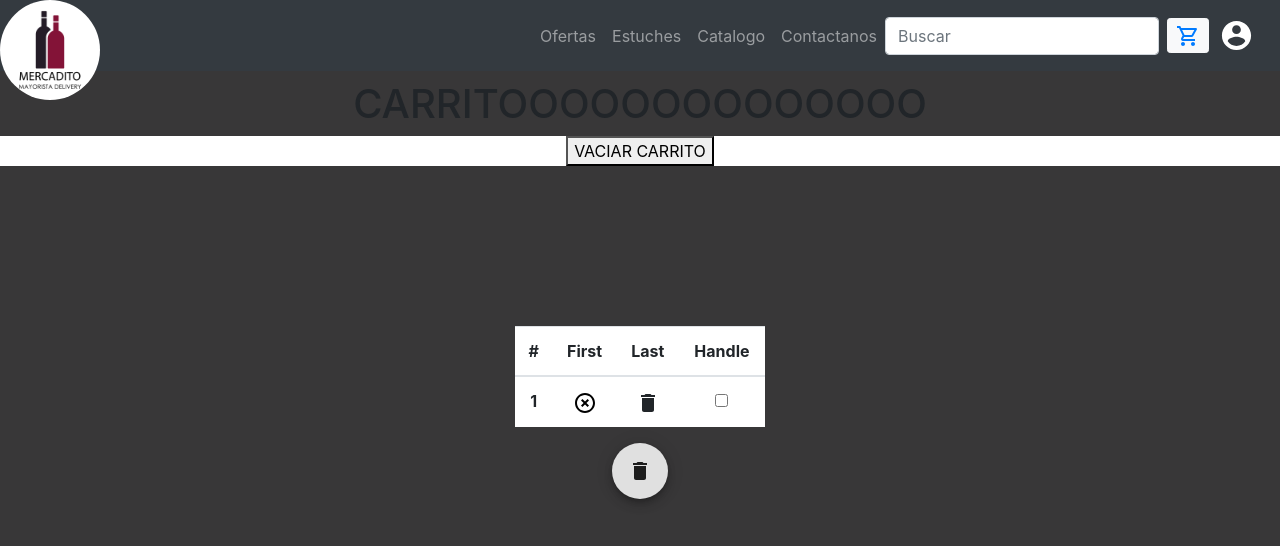
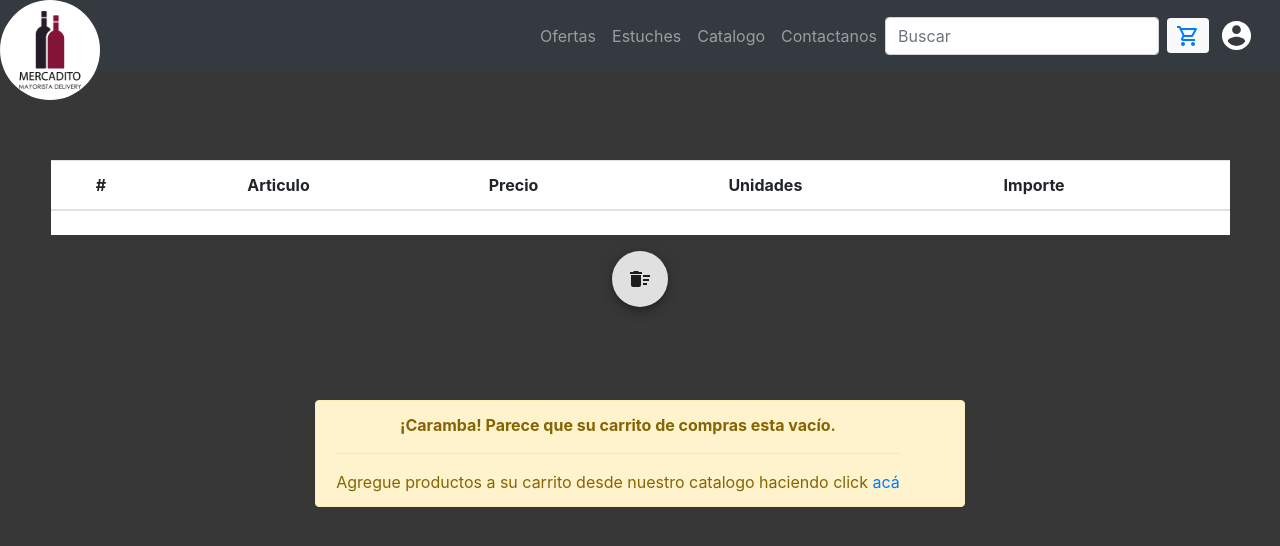
Before and after one commit to cgandu/tienda-react, a React (Create React App) app: page /cart in a window 1280 px wide. Shown: the top 546 px of the page. Built offline with nearby package versions, Linux system fonts and the light colour scheme.

Commit message:
agrego vista de cart desglosado

```diff
--- a/package.json
+++ b/package.json
@@ -8,6 +8,7 @@
     "@testing-library/jest-dom": "^4.2.4",
     "@testing-library/react": "^9.5.0",
     "@testing-library/user-event": "^7.2.1",
+    "firebase": "^7.2.3",
     "react": "^16.14.0",
     "react-dom": "^16.14.0",
     "react-router-dom": "^5.2.0",
--- /dev/null
+++ b/src/components/Alerta.js
@@ -0,0 +1,27 @@
+import React from "react";
+import { Link } from "react-router-dom";
+
+function Alerta({ infoPrimary, infoSecondary, destino}) {
+  return (
+    <>
+      <div
+        className="alert alert-warning alert-dismissible fade show justify-content-center"
+        role="alert"
+        style={{
+          position: "absolute",
+          top: "50%",
+          zIndex: "1000"
+        }}
+      >
+        <strong>{infoPrimary}</strong> <hr />
+        {infoSecondary} haciendo click
+        <Link to={{ pathname: destino }} style={{ textDecoration: "none" }}>
+          {" "}
+          acá
+        </Link>
+      </div>
+    </>
+  );
+}
+
+export default Alerta;
--- a/src/components/Cart.js
+++ b/src/components/Cart.js
@@ -1,28 +1,82 @@
 import React, { useContext } from "react";
+import Alerta from "./Alerta.js";
 import { CartContext } from "./CartContext.js";
-import InteractiveList from "./InteractiveList.js";
+import Fab from "@material-ui/core/Fab";
+import HighlightOffIcon from "@material-ui/icons/HighlightOff";
+import DeleteSweepIcon from "@material-ui/icons/DeleteSweep";
 
 function Cart() {
   const { cartItems, removeItemFromCart, clearCart } = useContext(CartContext);
+  let total = 0;
+  cartItems.forEach((e) => {
+    total += e.item.price * e.quantity;
+  });
 
   return (
     <>
-      <h1 style={{ marginTop: "5rem" }}>CARRITOOOOOOOOOOOOOO</h1>
-      <ul
-        style={{ backgroundColor: "white" }}
-        className="list-group list-group-flush"
+      <div
+        className="row justify-content-center"
+        style={{ alignItems: "center" }}
       >
-        {cartItems.map((e, idx) => (
-          <li key={idx}>
-            {e.item.title} / / / {e.quantity} / / /{" "}
-            <button onClick={() => removeItemFromCart(e.item.id)}>x</button>
-          </li>
-        ))}
-        <div style={{ textAlign: "center" }}>
-          <button onClick={() => clearCart()}>VACIAR CARRITO</button>
-        </div>
-      </ul>
-      <InteractiveList />
+        {cartItems.length !== 0 ? (
+          ""
+        ) : (
+          <Alerta
+            infoPrimary={
+              "¡Caramba! Parece que su carrito de compras esta vacío."
+            }
+            infoSecondary={
+              "Agregue productos a su carrito desde nuestro catalogo"
+            }
+            destino={"/"}
+          />
+        )}
+        <table
+          className="table table-hover justify-content-center"
+          style={{ marginTop: "10rem", maxWidth: "90%", background: "white" }}
+        >
+          <thead>
+            <tr>
+              <th scope="col">#</th>
+              <th scope="col">Articulo</th>
+              <th scope="col">Precio</th>
+              <th scope="col">Unidades</th>
+              <th scope="col">Importe</th>
+              <th scope="col"></th>
+            </tr>
+          </thead>
+          <tbody>
+            {cartItems.map((e, idx) => (
+              <tr key={idx}>
+                <th scope="row">{idx + 1}</th>
+                <td>{e.item.title}</td>
+                <td>${e.item.price}</td>
+                <td>({e.quantity})</td>
+                <td>${e.quantity * e.item.price}</td>
+                <td className="card-n2">
+                  <div onClick={() => removeItemFromCart(e.item.id)}>
+                    <HighlightOffIcon
+                      className="card-n2"
+                      style={{ color: "black" }}
+                    />
+                  </div>
+                </td>
+              </tr>
+            ))}
+            <tr>
+              <th></th>
+              <td></td>
+              <td></td>
+              <td>{cartItems.length !== 0 ? "Total:" : ""}</td>
+              <td>{cartItems.length !== 0 ? "$" + total : ""}</td>
+              <td></td>
+            </tr>
+          </tbody>
+        </table>
+      </div>
+      <Fab title="Vaciar el carrito" onClick={() => clearCart()}>
+        <DeleteSweepIcon />
+      </Fab>
     </>
   );
 }
--- a/src/components/CartWidget.js
+++ b/src/components/CartWidget.js
@@ -8,7 +8,13 @@ function CartWidget() {
   const [numItems, setNumItems] = useState();
 
   useEffect(() => {
-    setNumItems(cartItems.length);
+    let qTotal = 0;
+
+    cartItems.forEach((i) => {
+      qTotal += i.quantity;
+    });
+
+    setNumItems(qTotal);
   }, [cartItems]);
 
   return (
```
Also changed, not shown: src/firebase/index.js (added, +21 -0 lines), 1 other file (tests, documents, lock files or other folders).
